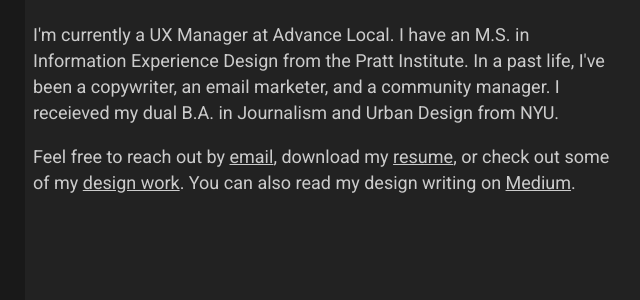
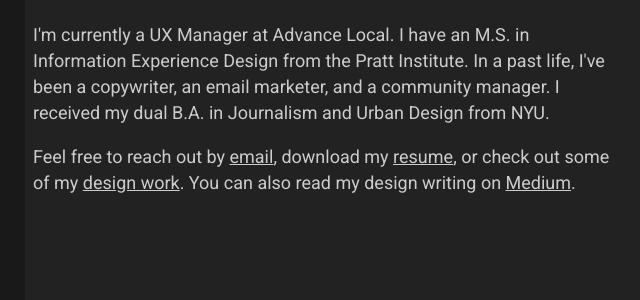
Before and after one commit to kurtsy/portfolio, a Python web app: template templates/index0.html in a window 1280 px wide. Shown: the part 288-588 px from the top of the page, without its empty margins (2-642 px from the left). Run offline with Jinja, Linux system fonts and the light colour scheme; the template is opened without the code that fills it, so the values that code supplies are empty.

Commit message:
spelling error
update spelling error

```diff
--- a/templates/index0.html
+++ b/templates/index0.html
@@ -28,7 +28,7 @@
         <h2>UX / ESFP / Aries / Ravenclaw</h2>
         <p>Good design is a war for the truth. It's about fighting through egos, misconceptions, and stalemates to emerge with something beautiful.</p>
         <p>I live for lightbulb-bursting revelations, but I know epiphanies don't happen by themselves. Smart solutions require teamwork, empathy, and evidence-based thinking &mdash; not to mention ink-stained fingers and piles of Post-Its.</p>
-        <p>I'm currently a UX Manager at Advance Local. I have an M.S. in Information Experience Design from the Pratt Institute. In a past life, I've been a copywriter, an email marketer, and a community manager. I receieved my dual B.A. in Journalism and Urban Design from NYU.</p>
+        <p>I'm currently a UX Manager at Advance Local. I have an M.S. in Information Experience Design from the Pratt Institute. In a past life, I've been a copywriter, an email marketer, and a community manager. I received my dual B.A. in Journalism and Urban Design from NYU.</p>
         <p>Feel free to reach out by <a href="mailto:kyalcin@gmail.com?subject=Hi!">email</a>, download my <a href="static/img/kurtyalcin_resume2019.pdf">resume</a>, or check out some of my <a href="/work">design work</a>. You can also read my design writing on <a href="https://medium.com/@kurtsy" target="_blank">Medium</a>.
         </p>
 <!--         <img class="logo" src="static/img/cancermoon.JPG" alt="profile picture of me"> -->
```
